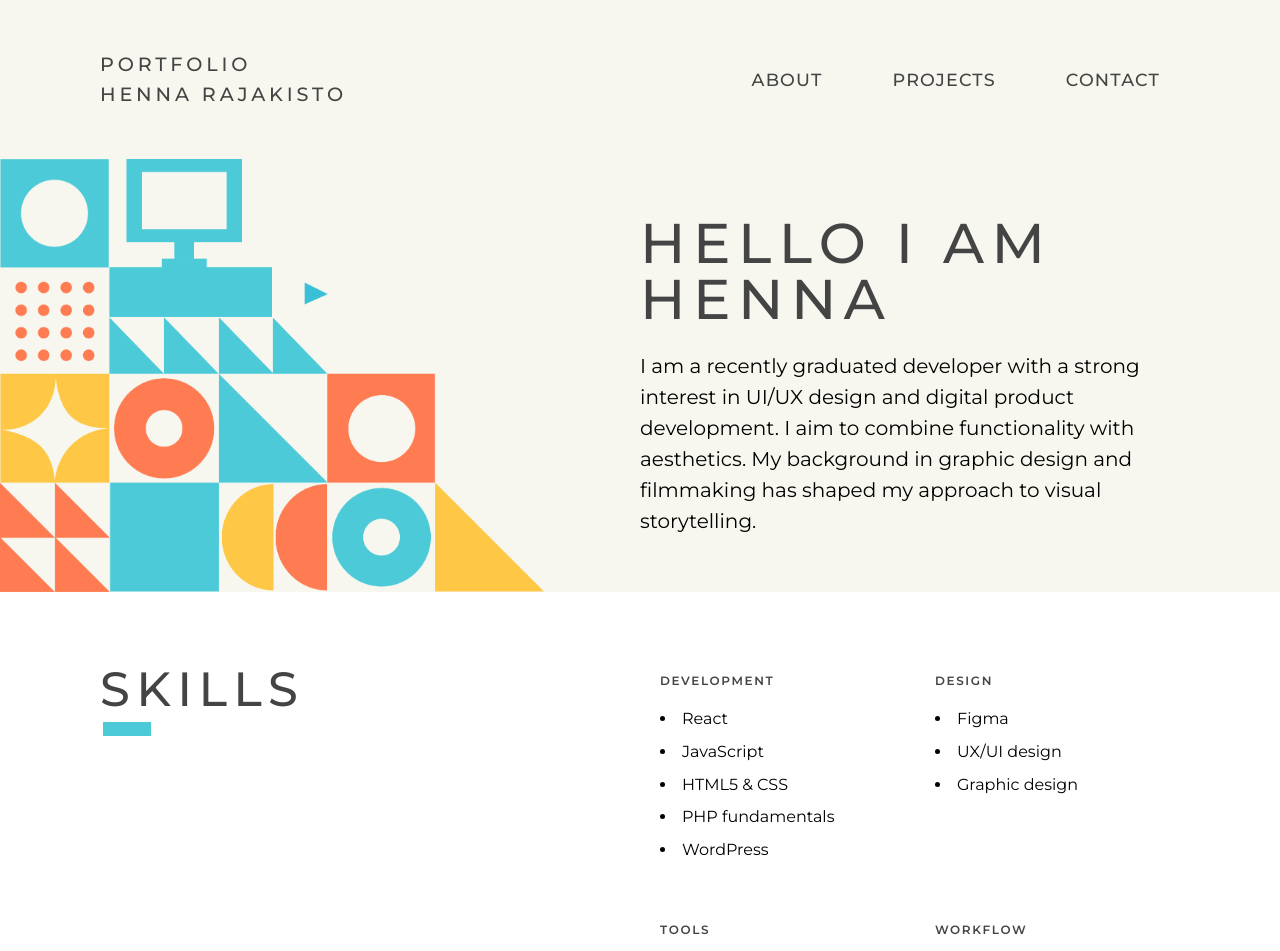
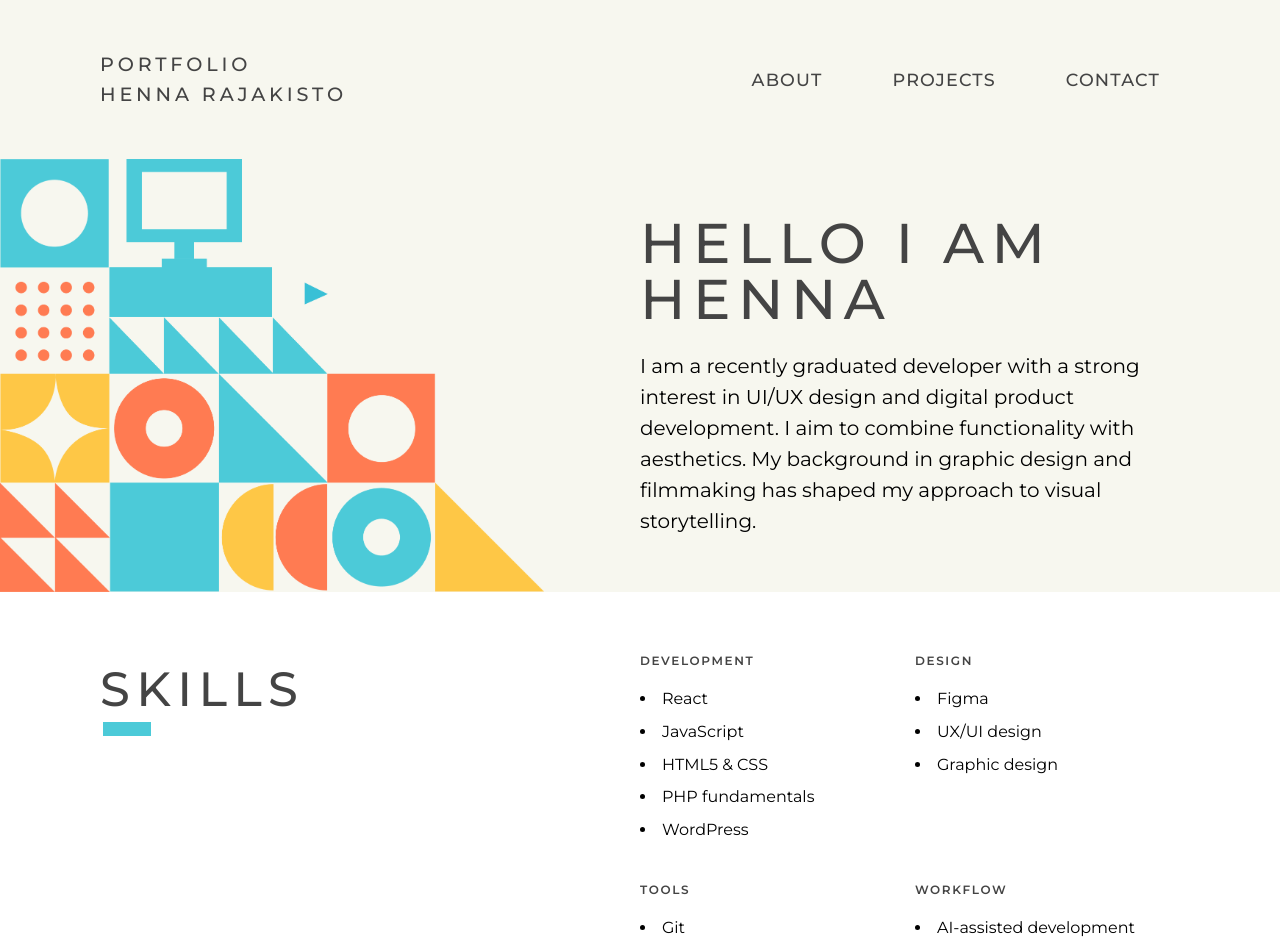
Before and after one commit to hennamarleena/UXUI-portfolio, a React (Vite) app: page / in a window 1280 px wide. Shown: the top 951 px of the page. Built offline with nearby package versions, Linux system fonts and the light colour scheme.

Commit message:
paper komponentin padding korjaus

```diff
--- a/src/components/Skills.jsx
+++ b/src/components/Skills.jsx
@@ -35,7 +35,7 @@ export default function Skills() {
             <Paper
             key={group.title}
             radius="md"
-            p="lg"
+            pb="lg"
             style={{
               backgroundColor: '#fff',
               border: '0px solid #eee',
```
